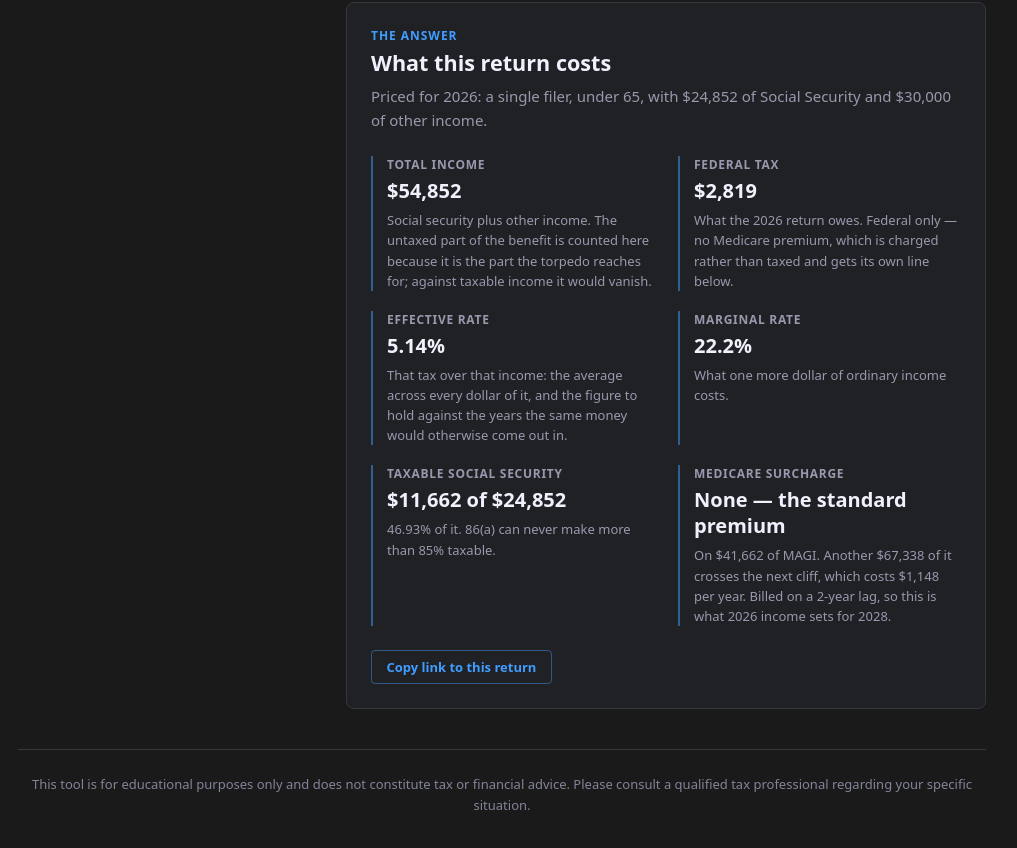
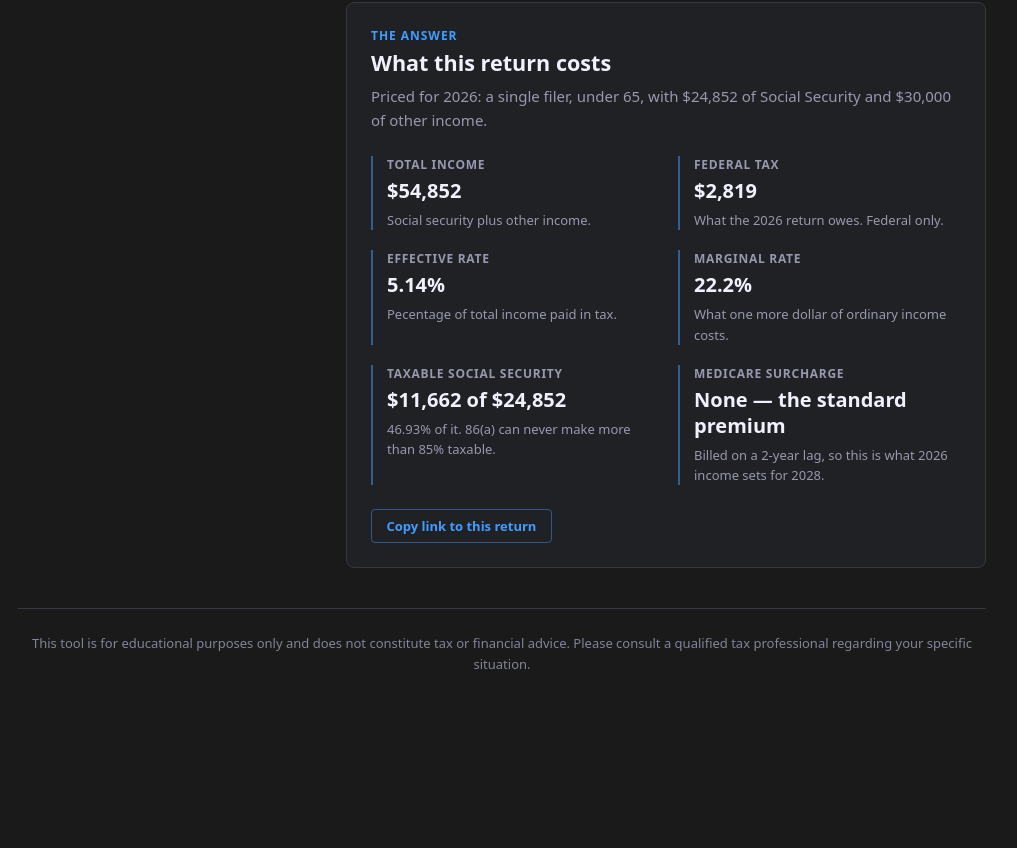
Before and after one commit to ecao310/congenial-octo-spork, a React (Vite) app: page / in a window 1280 px wide. Shown: the part 1367-2215 px from the top of the page, without its empty margins (138-1155 px from the left). After the commit the page ends 2106 px from the top, so only its background shows below. Built offline with nearby package versions, Linux system fonts and the light colour scheme.

Commit message:
update answer figure text

```diff
--- a/src/App.tsx
+++ b/src/App.tsx
@@ -2119,9 +2119,7 @@ const App: React.FC = () => {
                     {muniInterest > 0
                       ? `, plus ${formatCurrency(muniInterest)} of tax-exempt interest`
                       : ''}
-                    . The untaxed part of the benefit is counted here because it
-                    is the part the torpedo reaches for; against taxable income it
-                    would vanish.
+                    .
                   </span>
                 </dd>
               </div>
@@ -2131,9 +2129,7 @@ const App: React.FC = () => {
                 <dd>
                   <strong>{formatCurrency(hereTax)}</strong>
                   <span className="answer-gloss">
-                    What the {year} return owes. Federal only &mdash; no Medicare
-                    premium, which is charged rather than taxed and gets its own
-                    line below.
+                    What the {year} return owes. Federal only.
                   </span>
                 </dd>
               </div>
@@ -2148,8 +2144,8 @@ const App: React.FC = () => {
                   </strong>
                   <span className="answer-gloss">
                     {totalIncome > 0
-                      ? 'That tax over that income: the average across every dollar of it, and the figure to hold against the years the same money would otherwise come out in.'
-                      : 'Nothing comes in, so there is no income to average a bill over.'}
+                      ? 'Pecentage of total income paid in tax.'
+                      : 'No tax on no income.'}
                   </span>
                 </dd>
               </div>
@@ -2191,11 +2187,6 @@ const App: React.FC = () => {
                       : 'None \u2014 the standard premium'}
                   </strong>
                   <span className="answer-gloss">
-                    On {formatCurrency(hereMagi)} of MAGI
-                    {beneficiaries > 1 ? ', charged to each of you' : ''}.{' '}
-                    {hereIrmaa.headroom !== null
-                      ? `Another ${formatCurrency(hereIrmaa.headroom)} of it crosses the next cliff, which costs ${formatCurrency(hereIrmaa.nextStep)} per year.`
-                      : 'This is the top tier; there is no cliff above it.'}{' '}
                     Billed on a {IRMAA_LOOKBACK_YEARS}-year lag, so this is what{' '}
                     {year} income sets for {year + IRMAA_LOOKBACK_YEARS}.
                   </span>
```
